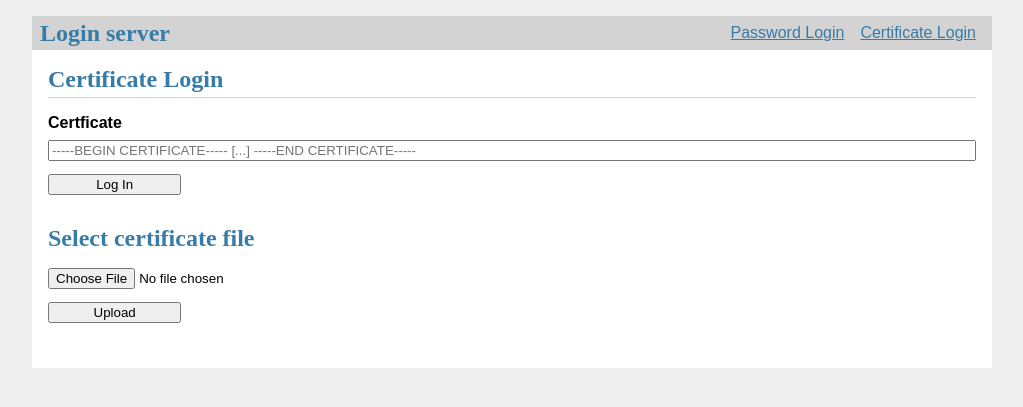
After one commit to appseclabepfl/project, a Flask app: page /auth/cert in a window 1280 px wide. The commit adds this page. Shown: the top 407 px of the page, without its empty margins (128-1151 px from the left). Run offline with Flask 2, Linux system fonts and the light colour scheme; parts of the project's set-up code (start-up, migrations or seed data) failed here and were passed over; some libraries are stand-ins or nearby versions.

Commit message:
Add certificate login page

```diff
--- a/webserver/login_server/app.py
+++ b/webserver/login_server/app.py
@@ -11,6 +11,7 @@ import ssl_cert
 app = Flask(__name__, instance_relative_config=True)
 app.config.from_mapping(
     SECRET_KEY='dev',
+    MAX_CONTENT_LENGTH=5*1024, #max file size for upload 5 kB
 )
 
 db.init_db(app)
--- a/webserver/login_server/auth.py
+++ b/webserver/login_server/auth.py
@@ -1,9 +1,13 @@
 import functools
 import hashlib
 import OpenSSL.crypto
+import datetime
+
 from flask import (
     Blueprint, flash, g, redirect, render_template, request, session, url_for
 )
+
+from werkzeug.utils import secure_filename
 
 import db
 
@@ -37,6 +41,38 @@ def login():
         flash(error)
 
     return render_template('auth/login.html')
+
+ALLOWED_EXTENSIONS = {'crt'}
+
+def allowed_file(filename):
+    return '.' in filename and \
+           filename.rsplit('.', 1)[1].lower() in ALLOWED_EXTENSIONS
+
+@bp.route('/cert', methods=('GET', 'POST'))
+def cert():
+    if request.method == 'POST':
+        if 'file' in request.files:
+            file = request.files['file']
+            if file.filename == '':
+                flash('Enter a certificate manually or select a file...')
+                return redirect(request.url)
+            if file and allowed_file(file.filename):
+                check_certificate(file.read())
+                return redirect(request.url)
+            else:
+                flash("Invalid file")
+                return redirect(request.url)
+        elif request.form['cert']:
+            #flash("Manual copy/paste")
+            check_certificate(bytes(request.form['cert'], 'utf-8'))
+        else:
+            flash('Enter a certificate manually or select a file...')
+            return redirect(request.url)
+    return render_template('auth/cert.html')
+
+def check_certificate(bytestring):
+    #TODO
+    flash(f"Invalid certificate:\n{bytestring}")
 
 @bp.before_app_request
 def load_logged_in_user():
@@ -80,6 +116,8 @@ def user():
     # sh1 fingerprint?
     certificates = []
 
+    #ssl_date_fmt = r'%b %d %H:%M:%S %Y %Z' #https://stackoverflow.com/questions/45810069/how-to-fetch-the-ssl-certificate-value-whether-its-expired-or-not/52298575
+    #flash(datetime.datetime.strptime(str(cert.get_notAfter()), ssl_date_fmt))
 
     placeholder = dict(notBefore=cert.get_notBefore(), notAfter=cert.get_notAfter(), serialNumber=str(cert.get_serial_number())[-10:], algorithm=cert.get_signature_algorithm())
     placeholder2 = dict(notBefore=cert2.get_notBefore(), notAfter=cert2.get_notAfter(), serialNumber=str(cert2.get_serial_number())[-10:], algorithm=cert2.get_signature_algorithm())
--- /dev/null
+++ b/webserver/login_server/templates/auth/cert.html
@@ -0,0 +1,19 @@
+{% extends 'base.html' %}
+
+{% block header %}
+  <h1>{% block title %}Certificate Login{% endblock %}</h1>
+{% endblock %}
+
+{% block content %}
+  <form method="post">
+    <label for="cert">Certficate</label>
+    <input name="cert" id="cert" placeholder="-----BEGIN CERTIFICATE----- [...] -----END CERTIFICATE-----">
+    <input type="submit" value="Log In">
+  </form>
+
+    <h1>Select certificate file</h1>
+    <form method=post enctype=multipart/form-data>
+      <input type=file name=file>
+      <input type=submit value=Upload>
+    </form>
+{% endblock %}
--- a/webserver/login_server/templates/base.html
+++ b/webserver/login_server/templates/base.html
@@ -9,7 +9,8 @@
       <li><a href="{{ url_for('auth.logout') }}">Log Out</a>
       <li><a href="{{ url_for('auth.user') }}">User info</a>
     {% else %}
-      <li><a href="{{ url_for('auth.login') }}">Log In</a>
+      <li><a href="{{ url_for('auth.login') }}">Password Login</a>
+      <li><a href="{{ url_for('auth.cert') }}">Certificate Login</a>
     {% endif %}
   </ul>
 </nav>
```
Also changed, not shown: webserver/readme.md.
